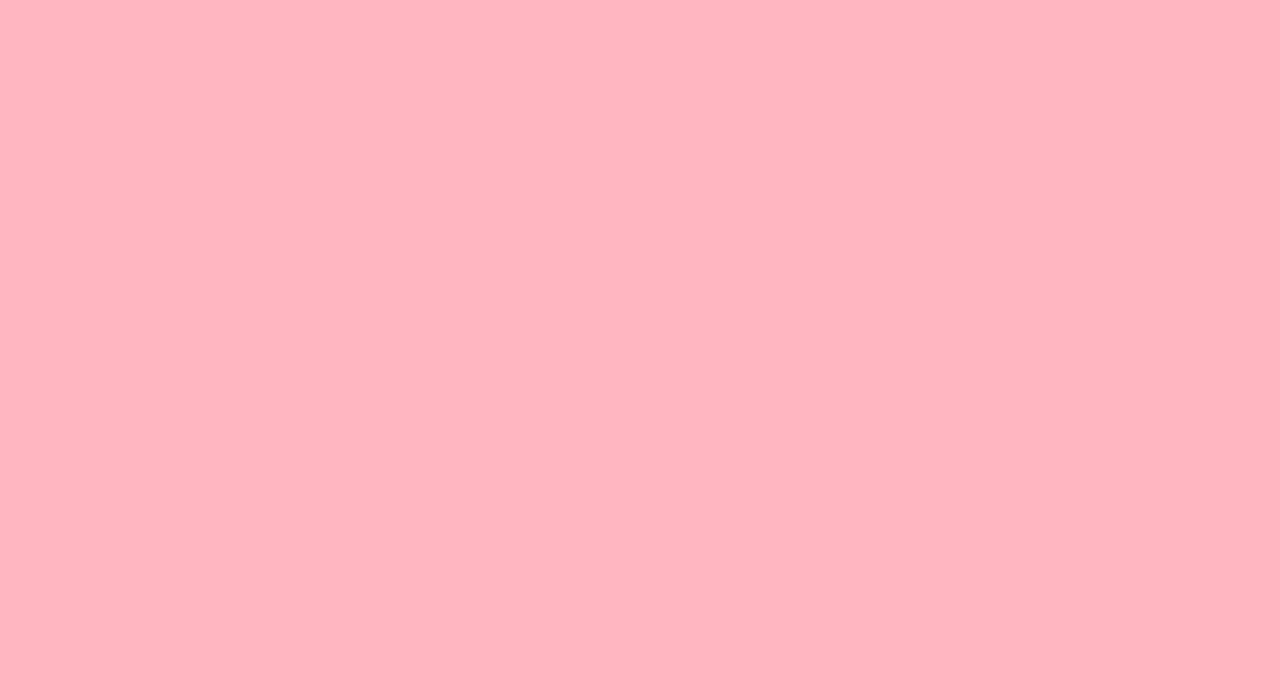
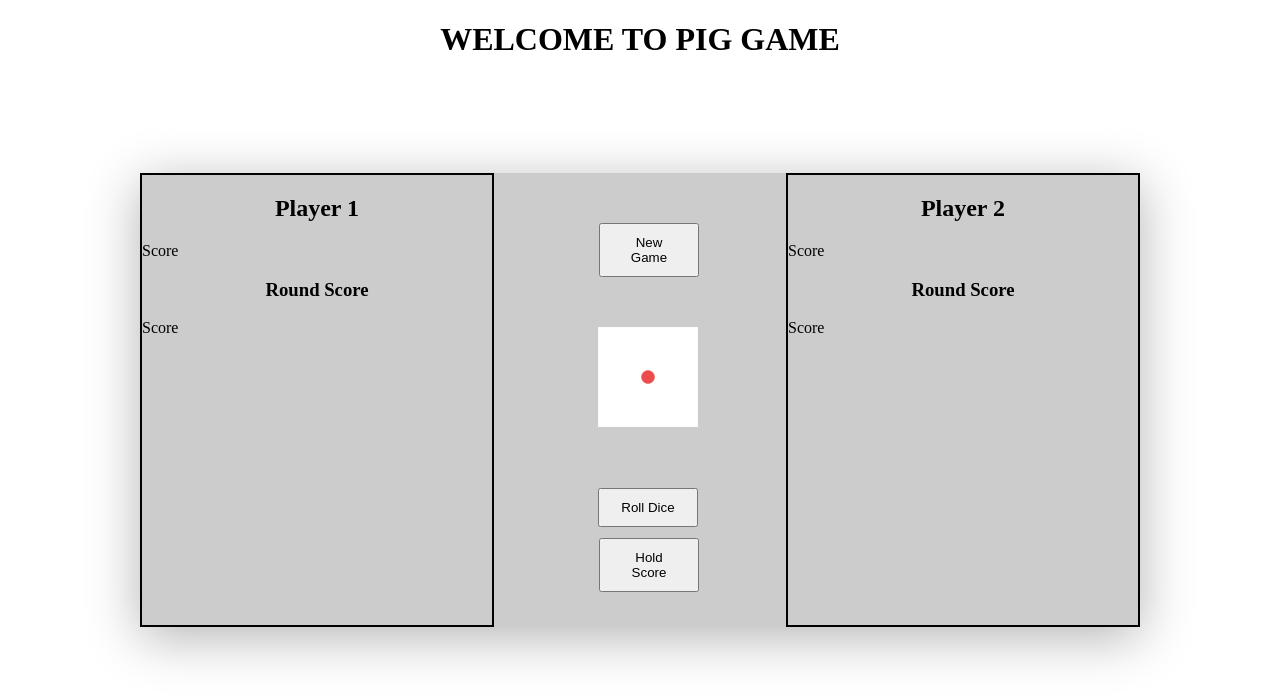
Before and after one commit to nabs-grg/pig-game, a website: page index.html in a window 1280 px wide. Drawn offline with Linux system fonts and the light colour scheme.

Commit message:
layout for the game setup with html5 and css

```diff
--- a/css/main.css
+++ b/css/main.css
@@ -1,7 +1,101 @@
+.clearfix::before, .clearfix::after {
+	content: " ";
+	display: block;
+	display: table;
+}
+
+.clearfix::after {
+	clear: both;
+}
+
+.clearfix {
+	*zoom: 1;
+}
+
+.container {
+	width: 1000px;
+	background: #ccc;
+	position: absolute;
+    top: 50%;
+    left: 50%;
+    transform: translate(-50%, -50%);
+   /* background-color: #fff;*/
+    box-shadow: 0px 10px 50px rgba(0, 0, 0, 0.3);
+    overflow: hidden;
+}
+
 body {
-	background-color: lightpink;
-};
+	margin: 0;
+	padding: 0;
+}
 
-h1, body, h2, p {
-	font-size: 20px;
+header, section, footer {
+    display: block;
 }
+
+h1, h2, h3 {
+	text-align: center;
+}
+
+button {
+	width: 100px;
+	padding: 10px 20px;
+}
+
+.player-panel-one {
+	float: left;
+	border: 2px solid black;
+	width: 350px;
+	height: 450px;
+	position: relative;
+
+}
+
+.player-panel-two {
+	float: right;
+	border: 2px solid black;
+	width: 350px;
+	height: 450px;
+	position: relative;
+
+}
+
+.new-game {
+	position: relative;
+	left: 105px;
+	top: 50px;
+}
+
+
+.roll-dice {
+	position: relative;
+	left: 0;
+	top: 300px;
+}
+
+.hold-score {
+	position: relative;
+	left: 105px;
+	top: 250px;
+}
+
+.dice {
+	position: relative;
+	left: 0;
+	height: 100px;
+	top: 100px;
+}
+
+/*.box {
+	width: 100px;
+	height: 100px;
+	background: #222;
+}
+
+.left {
+	float: left;
+}
+
+.right {
+	float: right;
+}*/
--- a/index.html
+++ b/index.html
@@ -5,9 +5,40 @@
 	<link rel="stylesheet" href="./build/css/styles.css">
 </head>
 <body>
-	<div id="app">
+	<header>
+	<h1>WELCOME TO PIG GAME</h1>
+	</header>
 
-	</div>
+	<section class="container clearfix">
+
+		<div class="player-panel-one">
+			<h2>Player 1</h2>
+			<p>Score</p>
+			<h3>Round Score</h3>
+			<p>Score</p>
+
+		</div>
+
+		<div class="player-panel-two">
+			<h2>Player 2</h2>
+			<p>Score</p>
+			<h3>Round Score</h3>
+			<p>Score</p>
+
+		</div>
+
+		<button class="new-game">New Game</button>
+		<button class="roll-dice">Roll Dice</button>
+		<button class="hold-score">Hold Score</button>
+
+
+		<img class="dice" src="./img/dice-1.png" alt="dice">
+
+	</section>
+
+	<footer>
+
+	</footer>
 
 	<script src="./build/js/script.js"></script>
 </body>
```
Also changed, not shown: build/css/styles.css, img/dice-1.png (added), img/dice-2.png (added), img/dice-3.png (added), img/dice-4.png (added), img/dice-5.png (added), img/dice-6.png (added), 1 other file.
